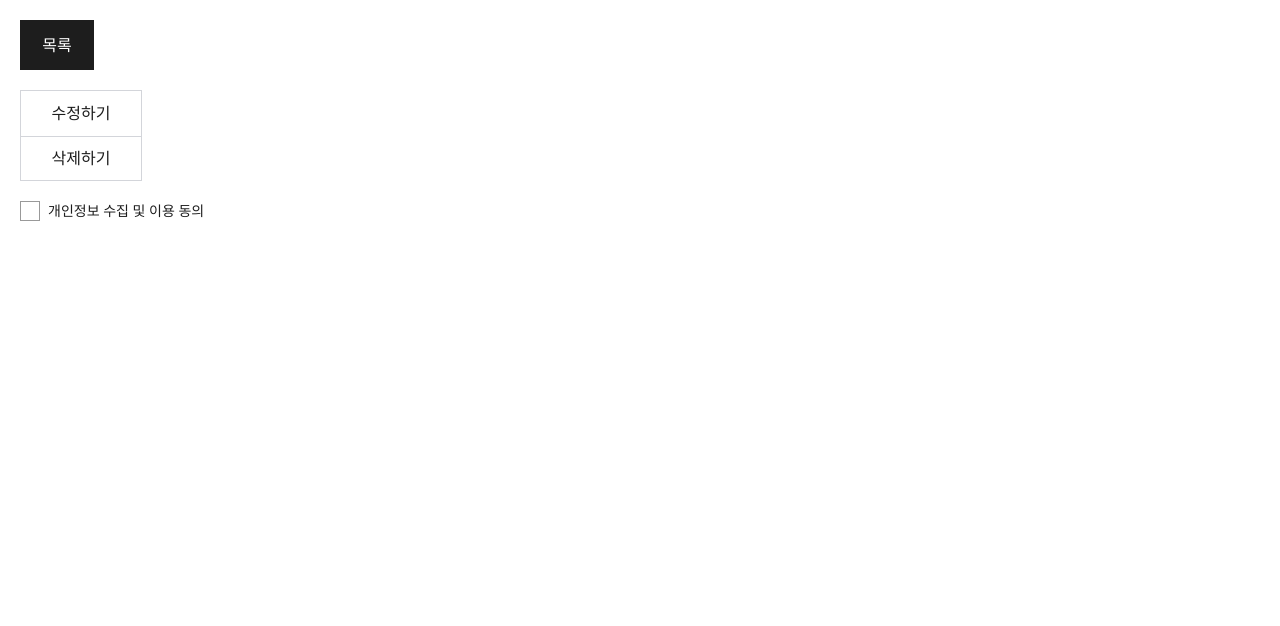
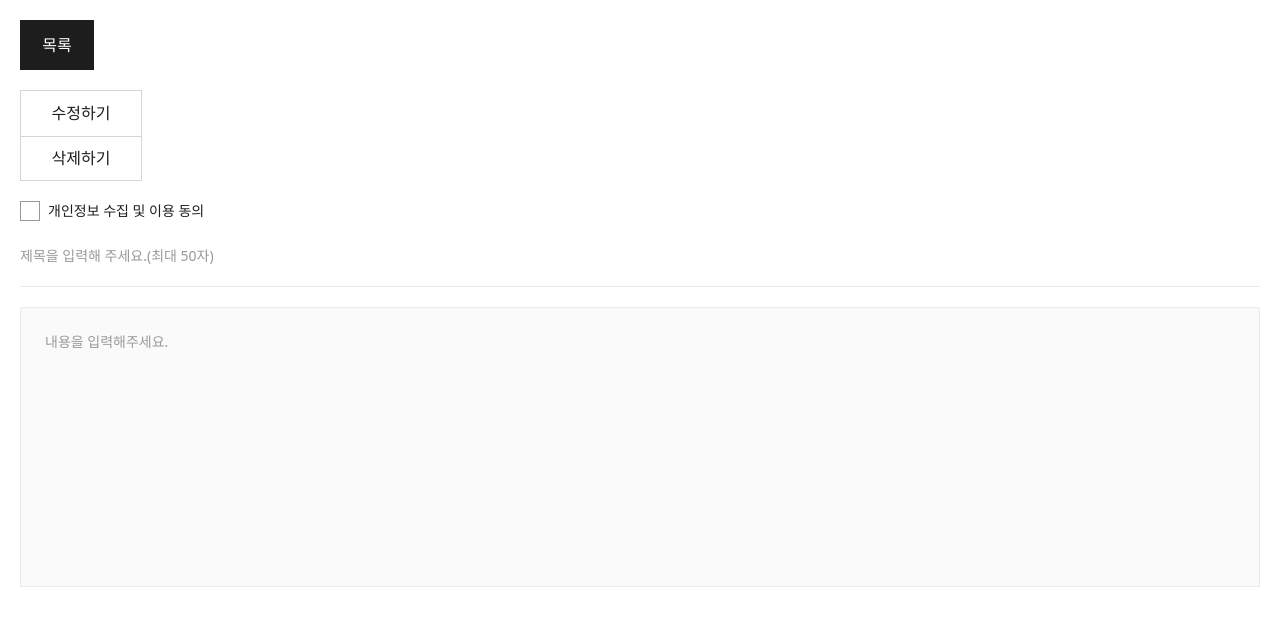
Before and after one commit to mandlake/product-frontend-edu-kso, a Next.js app: page / in a window 1280 px wide. Shown: the top 626 px of the page. Built offline with nearby package versions, Linux system fonts and the light colour scheme.

Commit message:
text input, textarea 컴포넌트 추가

```diff
--- a/src/app/page.tsx
+++ b/src/app/page.tsx
@@ -2,6 +2,8 @@
 
 import { Button, StackedButtonGroup } from "../shared/ui/atoms/button";
 import { Checkbox } from "../shared/ui/atoms/Checkbox";
+import { Input } from "../shared/ui/atoms/input";
+import { Textarea } from "../shared/ui/atoms/Textarea";
 
 export default function Home() {
   return (
@@ -15,6 +17,8 @@ export default function Home() {
           onBottomClick={() => console.log("삭제")}
         ></StackedButtonGroup>
         <Checkbox label="개인정보 수집 및 이용 동의" />
+        <Input placeholder="제목을 입력해 주세요.(최대 50자)" />
+        <Textarea placeholder="내용을 입력해주세요." />
       </div>
     </>
   );
--- /dev/null
+++ b/src/shared/ui/atoms/Textarea.tsx
@@ -0,0 +1,20 @@
+import { cn } from "@/src/shared/lib/cn";
+
+type TextareaProps = React.TextareaHTMLAttributes<HTMLTextAreaElement>;
+
+export const Textarea = ({ className, ...props }: TextareaProps) => {
+  return (
+    <>
+      <textarea
+        className={cn(
+          "w-full p-6 min-h-70 border border-gray-300 bg-gray-100 pb-4 text-sm outline-none resize-none",
+          "placeholder:text-gray-600",
+          "focus:border-gray-900",
+          "disabled:opacity-50 disabled:cursor-not-allowed",
+          className,
+        )}
+        {...props}
+      />
+    </>
+  );
+};
--- /dev/null
+++ b/src/shared/ui/atoms/input/Input.tsx
@@ -0,0 +1,25 @@
+import { cn } from "@/src/shared/lib/cn";
+
+interface InputProps extends Omit<
+  React.InputHTMLAttributes<HTMLInputElement>,
+  "type"
+> {
+  type?: React.HTMLInputTypeAttribute;
+}
+
+export const Input = ({ className, type = "text", ...props }: InputProps) => {
+  return (
+    <>
+      <input
+        type={type}
+        className={cn(
+          "w-full h-11.5 border-b border-gray-300 pb-4 text-sm outline-none disabled:opacity-50 disabled:cursor-not-allowed",
+          "placeholder:text-gray-600",
+          "focus:border-gray-900",
+          className,
+        )}
+        {...props}
+      />
+    </>
+  );
+};
--- /dev/null
+++ b/src/shared/ui/atoms/input/index.ts
@@ -0,0 +1 @@
+export { Input } from "./Input";
```
